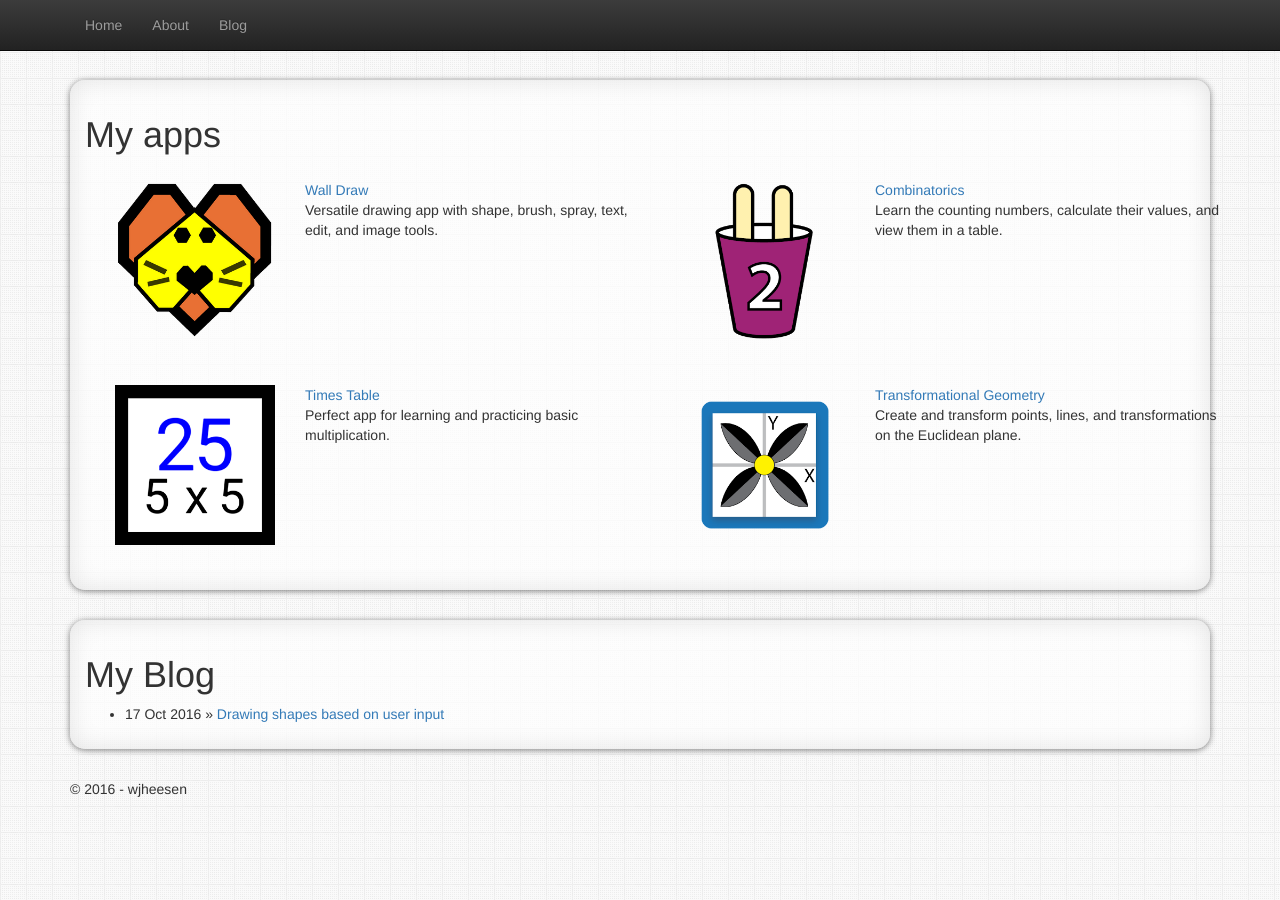
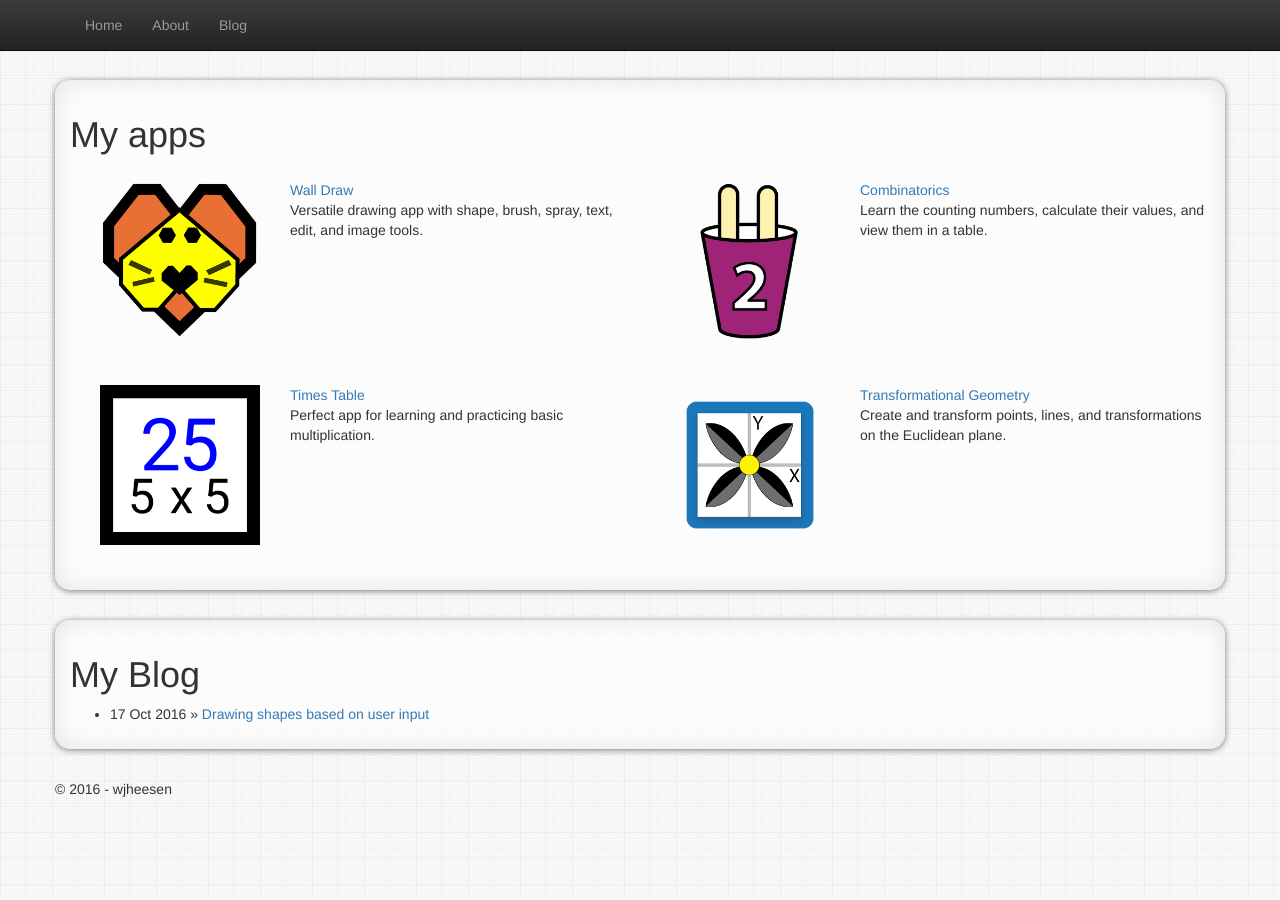
Before and after one commit to wjheesen/wjheesen.github.io, a Jekyll site: the page built from index.html, in a window 1280 px wide. Built offline with Jekyll 4.4.1, drawn with Linux system fonts in a browser that asks for light colours.

Commit message:
Add no-padding class to site.css

```diff
--- a/_layouts/default.html
+++ b/_layouts/default.html
@@ -5,7 +5,7 @@
 {% include scripts.html %}
 <body>
     {% include header.html %}
-    <div class="container">
+    <div class="container no-padding">
         {{ content }}
         {% include footer.html %}
     </div>
--- a/css/site.css
+++ b/css/site.css
@@ -21,6 +21,10 @@ body {
     -webkit-box-shadow:0 1px 6px rgba(0, 0, 0, 0.5), 0 0 24px rgba(0, 0, 0, 0.1) inset;
     -moz-box-shadow:0 1px 6px rgba(0, 0, 0, 0.5), 0 0 24px rgba(0, 0, 0, 0.1) inset;
     box-shadow:0 1px 6px rgba(0, 0, 0, 0.5), 0 0 24px rgba(0, 0, 0, 0.1) inset;
+}
+
+.no-padding{
+    padding: 0px;
 }
 
 canvas {
```
Also changed, not shown: css/site.min.css.
